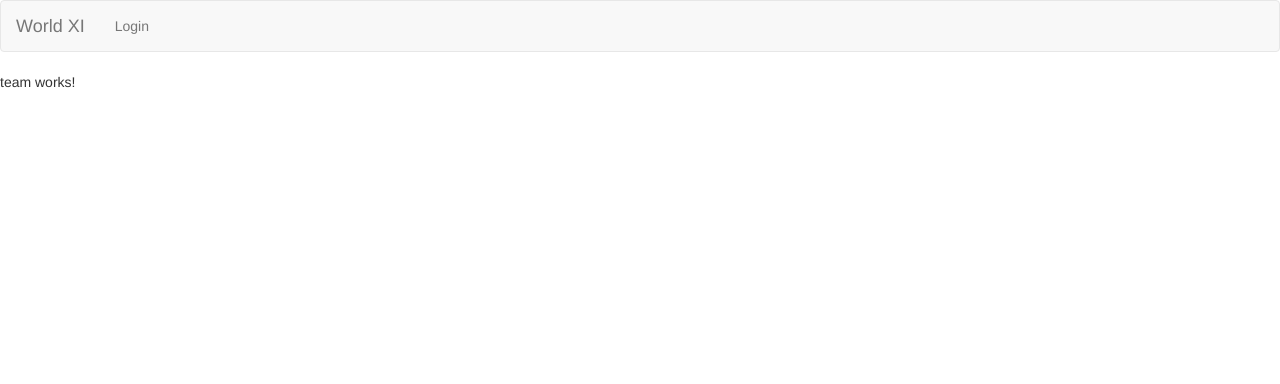
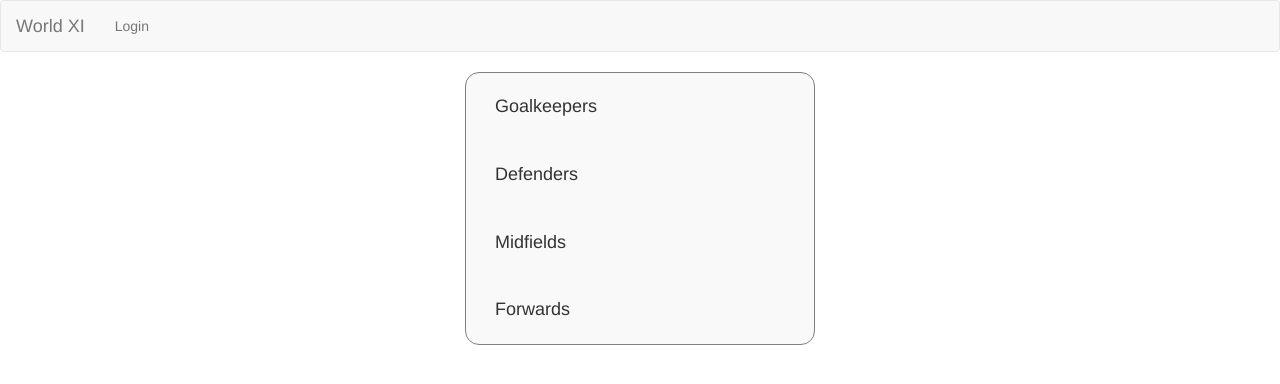
Before and after one commit to aaronmcc9/world-xi, an Angular app: page /team in a window 1280 px wide. Shown: the top 384 px of the page. Built offline with nearby package versions, Linux system fonts and the light colour scheme.

Commit message:
began team section wip

```diff
--- a/src/app/app.module.ts
+++ b/src/app/app.module.ts
@@ -15,6 +15,8 @@ import { FontAwesomeModule } from '@fortawesome/angular-fontawesome';
 import { ErrorComponent } from './error/error.component';
 import { PlayersService } from './players/players.service';
 import { AuthInterceptorService } from './auth/auth/auth.interceptor.service';
+import { TeamListComponent } from './team/team-list/team-list.component';
+import { PlayersInPositionComponent } from './team/team-list/players-in-position/players-in-position.component';
 
 @NgModule({
   declarations: [
@@ -27,6 +29,8 @@ import { AuthInterceptorService } from './auth/auth/auth.interceptor.service';
     AddPlayerComponent,
     TeamComponent,
     ErrorComponent,
+    TeamListComponent,
+    PlayersInPositionComponent,
   ],
   imports: [
     BrowserModule,
--- a/src/app/players/add-player/add-player.component.html
+++ b/src/app/players/add-player/add-player.component.html
@@ -5,7 +5,7 @@
             <app-error *ngIf="error" [message]="error"></app-error>
 
             <div class="row">
-                <button *ngIf="!editMode" class="btn btn-success" type="submit">Add</button>
+                <button *ngIf="!editMode" disabled="form.valid" class="btn btn-success" type="submit">Add</button>
                 <button *ngIf="editMode" class="btn btn-success" type="submit">Update</button>
                 <button class="btn btn-default" type="button" disabled="form.dirty" (click)="onClear()">Clear</button>
                 <button class="btn btn-danger" type="button" routerLink="/players">Cancel</button>
@@ -30,7 +30,11 @@
                 </div>
                 <div class="form-group">
                     <label for="position">Position</label>
-                    <input type="text" formControlName="position" class="form-control">
+                    <select type="text" formControlName="position" class="form-control">
+                        <option *ngFor="let pos of positionTypes">
+                            {{pos}}
+                        </option>
+                    </select>
                 </div>
                 <div class="form-group">
                     <label for="club">Club</label>
--- a/src/app/players/add-player/add-player.component.ts
+++ b/src/app/players/add-player/add-player.component.ts
@@ -1,6 +1,7 @@
 import { Component, ElementRef, OnInit, ViewChild } from '@angular/core';
 import { FormControl, FormGroup, Validators } from '@angular/forms';
 import { ActivatedRoute, Router } from '@angular/router';
+import { Position } from '../player-position';
 import { Player } from '../player.model';
 import { PlayersService } from '../players.service';
 
@@ -12,6 +13,7 @@ import { PlayersService } from '../players.service';
 export class AddPlayerComponent implements OnInit {
   editMode = false;
   player: Player = <Player>{}
+  positionTypes: string[] = []
   id: string = '';
   isLoading = false;
   error = '';
@@ -38,6 +40,11 @@ export class AddPlayerComponent implements OnInit {
       this.id = params['id'];
     })
 
+    this.positionTypes = <string[]>Object.values(Position)
+      .filter(p => {
+        return typeof p === 'string';
+      })
+
     if (this.id) {
       this.editMode = true;
 
@@ -51,6 +58,7 @@ export class AddPlayerComponent implements OnInit {
 
         if(playerToEdit){
           this.player = playerToEdit;
+          console.log("playerToEdit", playerToEdit);
           this.onSetForm();
         }
         else{
@@ -120,11 +128,12 @@ export class AddPlayerComponent implements OnInit {
   }
 
   onSetForm() {
+
     this.form.setValue({
       firstName: this.player ? this.player.firstName : '',
       lastName: this.player ? this.player.lastName : '',
       age: this.player ? this.player.age : 16,
-      position: this.player ? this.player.position : '',
+      position: this.player ? this.player.position : Position.Goalkeeper,
       club: this.player ? this.player.club : '',
       country: this.player ? this.player.country : '',
       imagePath: this.player ? this.player.imagePath : ''
--- /dev/null
+++ b/src/app/players/player-position.ts
@@ -0,0 +1,6 @@
+export enum Position{
+    Goalkeeper,
+    Defender,
+    Midfield,
+    Forward
+}
--- a/src/app/players/player.model.ts
+++ b/src/app/players/player.model.ts
@@ -1,3 +1,5 @@
+import { Position } from "./player-position";
+
 export class Player{
 
     constructor(public firstName: string, public lastName: string,
--- /dev/null
+++ b/src/app/team/team-list/players-in-position/players-in-position.component.html
@@ -0,0 +1,3 @@
+<div *ngFor="let player of players">
+    <label>{{player.firstName}</label>
+</div>
--- /dev/null
+++ b/src/app/team/team-list/players-in-position/players-in-position.component.ts
@@ -0,0 +1,27 @@
+import { Component, Input, OnInit } from '@angular/core';
+import { Position } from 'src/app/players/player-position';
+import { Player } from 'src/app/players/player.model';
+import { PlayersService } from 'src/app/players/players.service';
+
+@Component({
+  selector: 'app-players-in-position',
+  templateUrl: './players-in-position.component.html',
+  styleUrls: ['./players-in-position.component.css']
+})
+export class PlayersInPositionComponent implements OnInit {
+  @Input('position') position: number = 0;
+  players: Player[] = [];
+
+  constructor(private playersService: PlayersService) { }
+
+  ngOnInit(): void {
+
+    this.players = this.playersService.players
+      .filter(p => {
+        return p.position = Position[this.position];
+      });
+
+      console.log(this.players);
+  }
+
+}
--- /dev/null
+++ b/src/app/team/team-list/team-list.component.css
@@ -0,0 +1,10 @@
+.global-list{
+    background-color: #f9f9f9;
+    border-radius: 1em;
+    border: 1px solid grey;
+    max-width: 25em;
+}
+
+.position-header{
+    padding: 1em;
+}
--- /dev/null
+++ b/src/app/team/team-list/team-list.component.html
@@ -0,0 +1,8 @@
+<div class="container global-list">
+    <div *ngFor="let pos of positions; let p = index">
+        <div class="position-header">
+            <h4>{{pos}}s</h4>
+        </div>
+        <app-players-in-position [position]="p"></app-players-in-position>
+    </div>
+</div>
--- /dev/null
+++ b/src/app/team/team-list/team-list.component.ts
@@ -0,0 +1,23 @@
+import { Component, OnInit } from '@angular/core';
+import { Position } from 'src/app/players/player-position';
+
+@Component({
+  selector: 'app-team-list',
+  templateUrl: './team-list.component.html',
+  styleUrls: ['./team-list.component.css']
+})
+export class TeamListComponent implements OnInit {
+  positions: string[] = [];
+
+
+  constructor() { }
+
+  ngOnInit(): void {
+    this.positions = <string[]>Object.values(Position)
+      .filter(p => {
+        return typeof p === typeof 'string';
+      })
+    console.log(this.positions);
+  }
+
+}
--- a/src/app/team/team.component.html
+++ b/src/app/team/team.component.html
@@ -1 +1 @@
-<p>team works!</p>
+<app-team-list></app-team-list>
```
Also changed, not shown: src/app/team/team-list/players-in-position/players-in-position.component.css (added).
